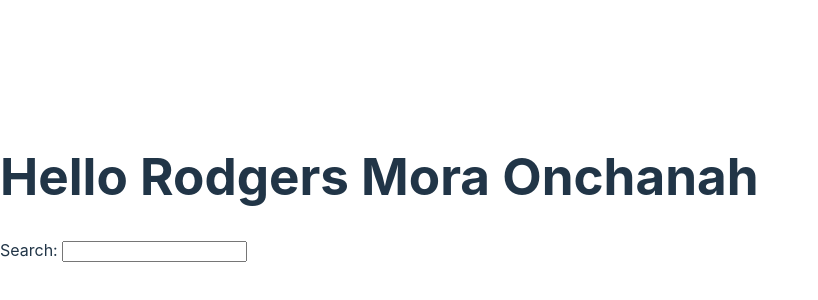
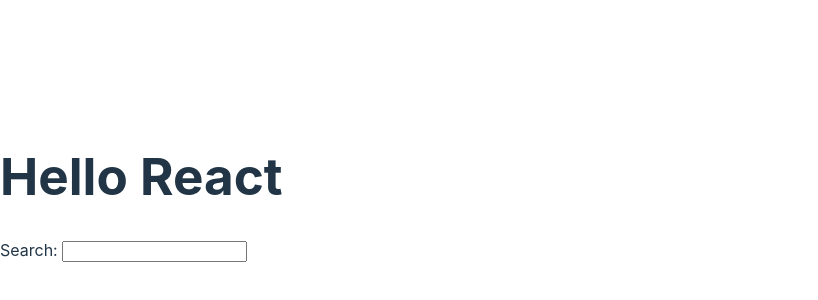
Before and after one commit to morarodgers/react-todo, a React (Vite) app: page / in a window 1280 px wide. Shown: the part 212-512 px from the top of the page, without its empty margins (0-818 px from the left). Built offline with nearby package versions, Linux system fonts and the light colour scheme.

Commit message:
second commit

```diff
--- a/src/App.jsx
+++ b/src/App.jsx
@@ -1,5 +1,5 @@
 import * as React from "react";
-const welcome = {
+/* const welcome = {
   greeting: "Hello",
   title: "Rodgers Mora Onchanah",
 };
@@ -16,4 +16,19 @@
   );
 }
 
+export default App; */
+
+function getTitle(title) {
+  return title;
+}
+function App() {
+  return (
+    <div>
+      <h1>Hello {getTitle("React")}</h1>
+      <label htmlFor="search">Search: </label>
+      <input id="search" type="text" />
+    </div>
+  );
+}
+
 export default App;
```
